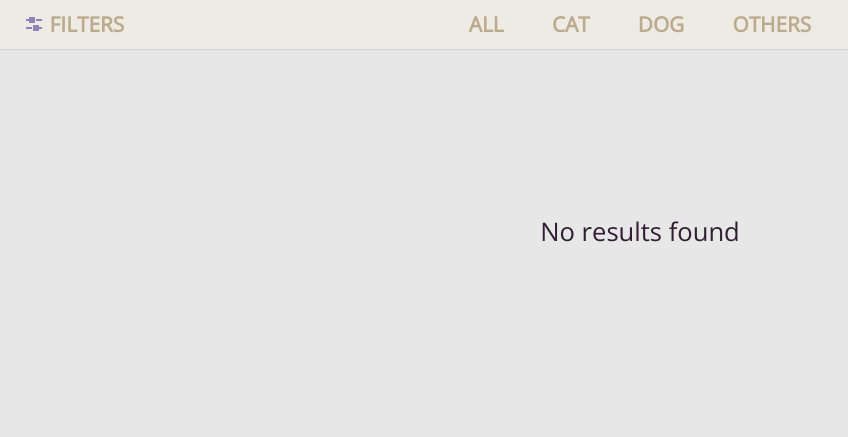
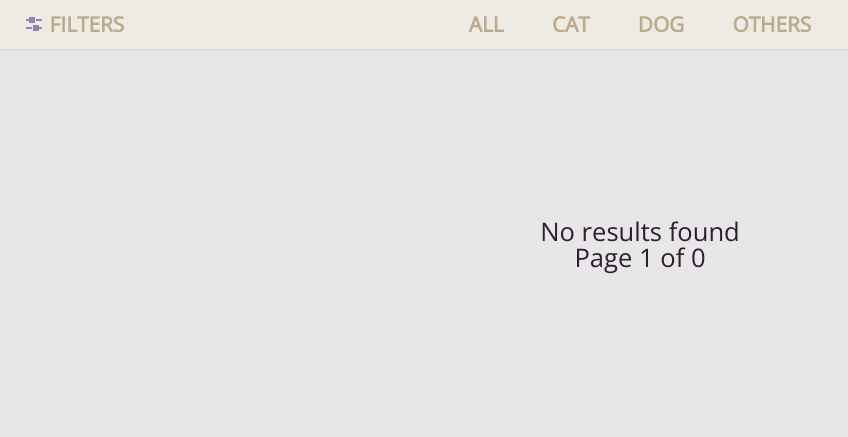
Before and after one commit to kast7n/PurrfectMatch, a Flask app: a page that uses templates/searchResults.html in a window 1280 px wide. Shown: the part 65-502 px from the top of the page, without its empty margins (0-848 px from the left). Run offline with Flask 3, Linux system fonts and the light colour scheme.

Commit message:
added pagination

```diff
--- a/app.py
+++ b/app.py
@@ -102,6 +102,12 @@ def homePage():
 
 @app.route("/search/<type>/<name>")
 def search(type,name):
+    page = request.args.get('page',1,type=int)
+    per_page = 25
+    start = (page - 1) * per_page
+    end = start + per_page
+
+
     pets = []
     session = Session()
     if type == "all":
@@ -114,12 +120,14 @@ def search(type,name):
     join(PetDescription, PetDescription.pet_id == Pet.id).\
     options(joinedload(Pet.shelter)).\
     filter(condition).all()
+    total_pages = (len(pets) + per_page - 1) // per_page
+    pets_on_page = pets[start:end]
 
 
 
     session.close()
 
-    return render_template("searchResults.html",petType = type,petName = name,filteredPets = pets)
+    return render_template("searchResults.html",petType = type,petName = name,filteredPets = pets_on_page,total_pages = total_pages,page = page)
 @app.route('/articles')
 def articles():
     return render_template('articles.html')
--- a/static/css/search.css
+++ b/static/css/search.css
@@ -620,3 +620,23 @@ main a {
     height: fit-content;
   }
 }
+.pagination {
+  display: flex;
+  width: fit-content;
+  margin-left: auto;
+  margin-right: auto;
+  gap: 5px;
+}
+
+.Previous_Page,
+.Next_Page {
+  color: var(--primary-darker);
+}
+.Previous_Page:hover,
+.Next_Page:hover {
+  color: var(--gray-menu-button);
+}
+.pages_nb {
+  width: fit-content;
+  text-wrap: nowrap;
+}
--- a/templates/searchResults.html
+++ b/templates/searchResults.html
@@ -59,7 +59,17 @@
 
           </ul>
           <div class="cd-fail-message">No results found</div>
+          <div class="pagination">
+            {% if page > 1 %}
+            <a href="{{ url_for('search', type=petType,name= petName,page=page-1 ) }}" class="Previous_Page">Previous</a>
+            {% endif %}
+            <span class="pages_nb">Page {{page}} of {{total_pages}}</span>
+            {% if page < total_pages %}
+            <a href="{{ url_for('search', type=petType,name= petName,page=page+1 ) }}" class="Next_Page">Next</a>
+            {% endif %}
+          </div>
         </section>
+
 
         <!-- cd-gallery -->
 
```
